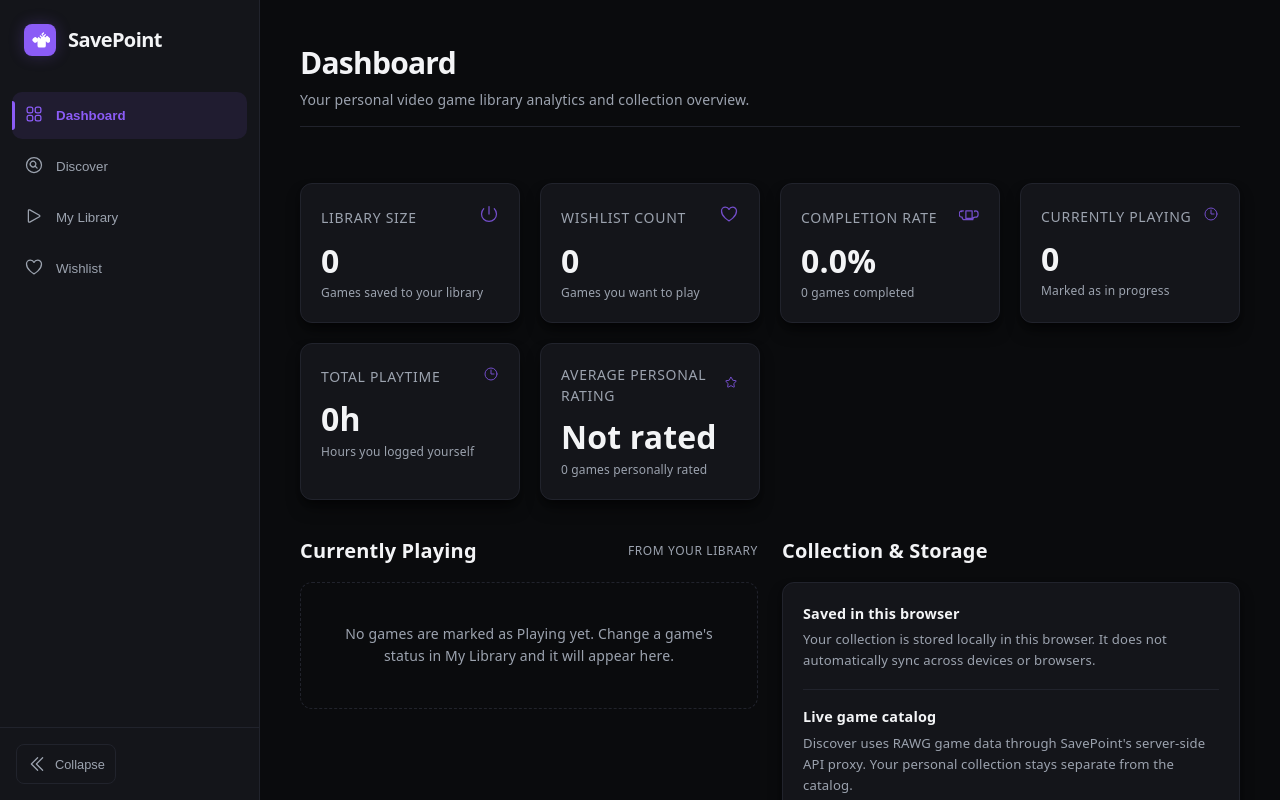
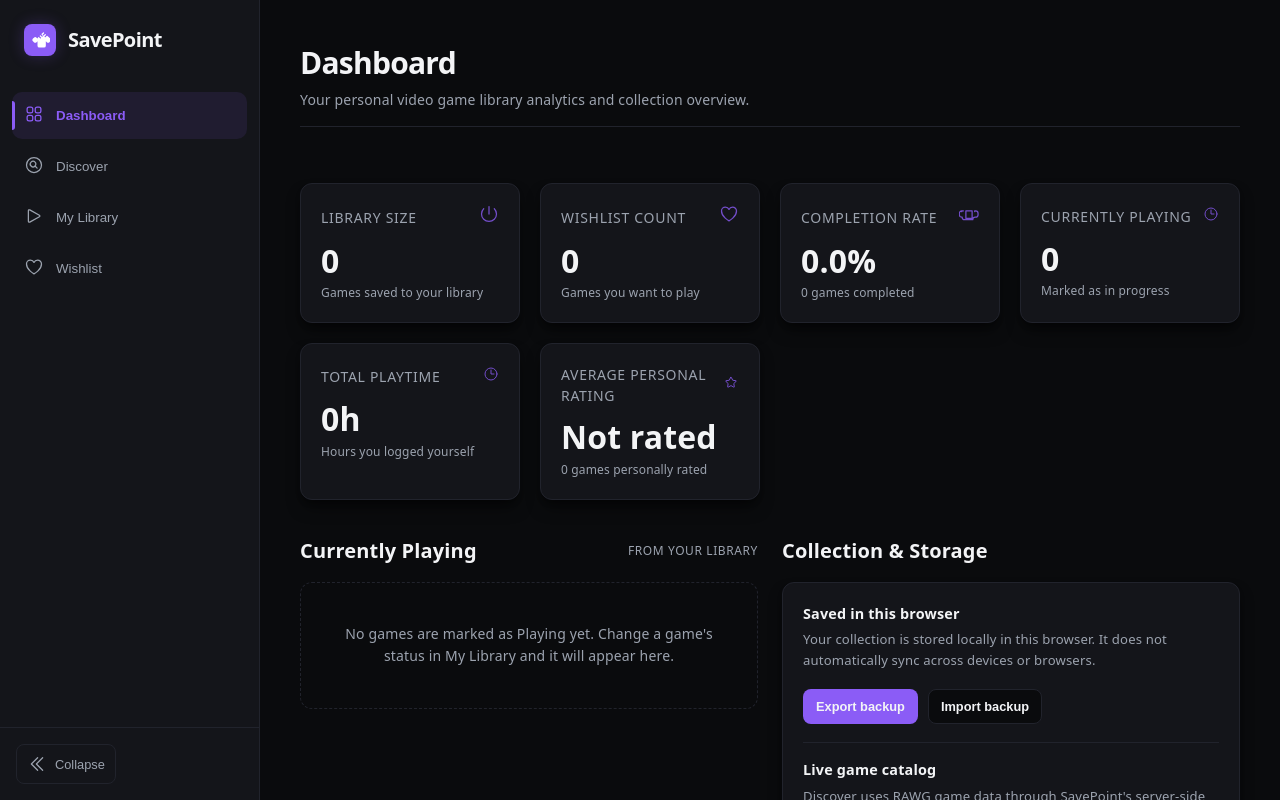
Before and after one commit to KyleDomSar/SavePoint, a React (Vite) app: page / in a window 1280 px wide. Shown: the top 800 px of the page. Built offline with nearby package versions, Linux system fonts and the light colour scheme.

Commit message:
feat: add collection backup export and import controls

```diff
--- a/src/views/DashboardView.jsx
+++ b/src/views/DashboardView.jsx
@@ -1,3 +1,4 @@
+import { useRef, useState } from 'react';
 import PageHeader from '../components/PageHeader';
 import StatCard from '../components/StatCard';
 import GameCard from '../components/GameCard';
@@ -5,7 +6,78 @@ import { GamepadIcon, TrophyIcon, WishlistIcon, ClockIcon, StarIcon } from '../c
 import { useCollection } from '../contexts/useCollection';
 
 const DashboardView = () => {
-  const { items, storageError } = useCollection();
+  const { items, storageError, importCollection } = useCollection();
+  const backupInputRef = useRef(null);
+  const [backupMessage, setBackupMessage] = useState(null);
+
+  const handleExportBackup = () => {
+    const backup = {
+      format: 'savepoint-collection-backup',
+      version: 1,
+      exportedAt: new Date().toISOString(),
+      games: items
+    };
+    const blob = new Blob([JSON.stringify(backup, null, 2)], { type: 'application/json' });
+    const downloadUrl = URL.createObjectURL(blob);
+    const link = document.createElement('a');
+    link.href = downloadUrl;
+    link.download = `savepoint-backup-${new Date().toISOString().slice(0, 10)}.json`;
+    document.body.appendChild(link);
+    link.click();
+    link.remove();
+    window.setTimeout(() => URL.revokeObjectURL(downloadUrl), 1000);
+    setBackupMessage({
+      type: 'success',
+      text: `Backup exported with ${items.length} ${items.length === 1 ? 'game' : 'games'}.`
+    });
+  };
+
+  const handleImportBackup = async (event) => {
+    const file = event.currentTarget.files?.[0];
+    if (!file) return;
+
+    try {
+      if (file.size > 5 * 1024 * 1024) {
+        setBackupMessage({ type: 'error', text: 'This backup is larger than 5 MB and was not imported.' });
+        return;
+      }
+
+      const backup = JSON.parse(await file.text());
+      if (
+        !backup ||
+        typeof backup !== 'object' ||
+        backup.format !== 'savepoint-collection-backup' ||
+        backup.version !== 1 ||
+        !Array.isArray(backup.games)
+      ) {
+        setBackupMessage({
+          type: 'error',
+          text: 'This file is not a supported SavePoint backup. Your collection was not changed.'
+        });
+        return;
+      }
+
+      const result = importCollection(backup.games);
+      if (!result.success) {
+        setBackupMessage({ type: 'error', text: result.message });
+        return;
+      }
+
+      setBackupMessage({
+        type: 'success',
+        text: result.count === 0
+          ? 'The backup is valid but empty. Your current collection was kept.'
+          : `Backup merged: ${result.added} added, ${result.updated} updated. Games not in the backup were kept.`
+      });
+    } catch {
+      setBackupMessage({
+        type: 'error',
+        text: 'Could not read this backup file. Make sure it is valid JSON. Your collection was not changed.'
+      });
+    } finally {
+      event.currentTarget.value = '';
+    }
+  };
 
   const libraryGames = items.filter((game) => game.status !== 'wishlist');
   const librarySize = libraryGames.length;
@@ -109,6 +181,65 @@ const DashboardView = () => {
                 {storageError || 'Your collection is stored locally in this browser. It does not automatically sync across devices or browsers.'}
               </p>
             </div>
+            <div style={{ display: 'flex', flexWrap: 'wrap', gap: '10px' }}>
+              <button
+                type="button"
+                onClick={handleExportBackup}
+                style={{
+                  backgroundColor: 'var(--accent)',
+                  color: 'var(--text-h)',
+                  border: '1px solid var(--accent-border)',
+                  borderRadius: '8px',
+                  padding: '9px 12px',
+                  fontSize: '0.8rem',
+                  fontWeight: '700',
+                  cursor: 'pointer'
+                }}
+              >
+                Export backup
+              </button>
+              <button
+                type="button"
+                onClick={() => backupInputRef.current?.click()}
+                style={{
+                  backgroundColor: 'var(--bg)',
+                  color: 'var(--text-h)',
+                  border: '1px solid var(--border)',
+                  borderRadius: '8px',
+                  padding: '9px 12px',
+                  fontSize: '0.8rem',
+                  fontWeight: '700',
+                  cursor: 'pointer'
+                }}
+              >
+                Import backup
+              </button>
+              <input
+                ref={backupInputRef}
+                type="file"
+                accept=".json,application/json"
+                aria-label="Choose a SavePoint JSON backup"
+                onChange={handleImportBackup}
+                style={{ display: 'none' }}
+              />
+            </div>
+            {backupMessage && (
+              <div
+                role="status"
+                aria-live="polite"
+                style={{
+                  padding: '10px 12px',
+                  borderRadius: '8px',
+                  backgroundColor: backupMessage.type === 'error' ? 'rgba(245, 158, 11, 0.08)' : 'var(--accent-bg)',
+                  border: `1px solid ${backupMessage.type === 'error' ? 'rgba(245, 158, 11, 0.45)' : 'var(--accent-border)'}`,
+                  color: 'var(--text-h)',
+                  fontSize: '0.8rem',
+                  lineHeight: 1.5
+                }}
+              >
+                {backupMessage.text}
+              </div>
+            )}
             <div style={{ borderTop: '1px solid var(--border)', paddingTop: '16px' }}>
               <div style={{ color: 'var(--text-h)', fontWeight: '700', fontSize: '0.9rem', marginBottom: '5px' }}>
                 Live game catalog
```
